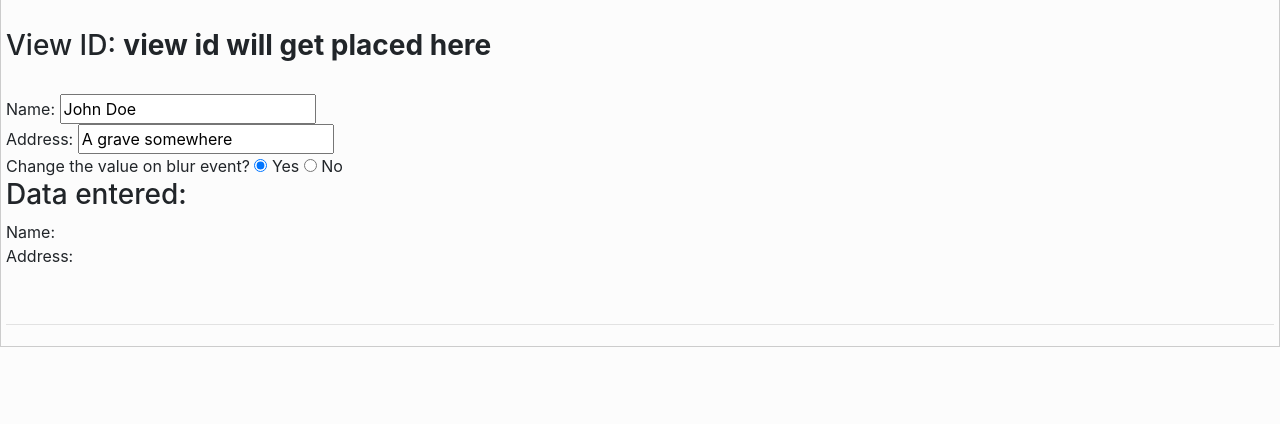
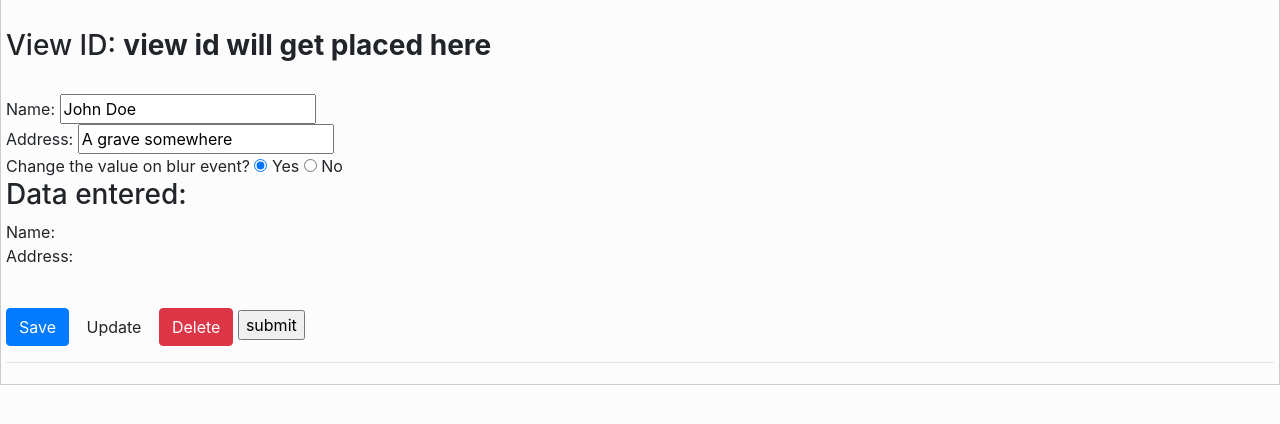
Before and after one commit to bnji/simplemvc, a plain HTML site: page examples/example8.html in a window 1280 px wide. Shown: the part 340-764 px from the top of the page. Drawn offline with nearby package versions, Linux system fonts and the light colour scheme.

Commit message:
Refactoring
Updated the cloning functionality. If buttons and/or submit input
elements are specified with name and id of "Save", "Update", "Delete",
then the corresponding methods specified in the controller will get
executed on 'click' event.

```diff
--- a/examples/example8.html
+++ b/examples/example8.html
@@ -35,6 +35,11 @@
         <br />
         Address: <span style="font-weight: bold;" datasrc="#testArea" name="address" class="excludeFromModel"> </span>
       </p>
+      <br />
+      <button class="btn btn-primary" name="Save" id="Save">Save</button>
+      <button class="btn btn-inverse" name="Update" id="Update">Update</button>
+      <button class="btn btn-danger" name="Delete" id="Delete">Delete</button>
+      <input type="submit" value="submit" name="Send" id="Send" />
       <br />
       <hr />
 
@@ -87,10 +92,25 @@
     });
 
     function createClone(_name, _address) {
-      var o = MVC.ModelView("#template", {
-        name : _name,
-        address : _address
-      }, {
+
+      var ctr = MVC.Controller({
+        Save : function(obj, par){
+          alert("saving...\n" + JSON.stringify(obj, null, 2));
+        },
+        Update : function(obj, par) {
+          alert("updating...\n" + JSON.stringify(obj, null, 2));
+        },
+        Delete : function() {
+          //alert("deleting...\n" + JSON.stringify(o, null, 2));
+          //$(o['settings']['viewId']).remove();
+          //clones[o].remove();
+          //$('#cloneCount').text(clones.length);
+        }
+      });
+
+      var settings = {
+        controller : ctr,
+        reflectModelChangeInView : true,
         focus : function(e, n, v) {
           printDebugInfo(o);
         },
@@ -105,14 +125,27 @@
         },
         clone : {
           id : '#'+Date.now(),
-          target : '#copies',
-          withDataAndEvents : true
+          //target : '#copies',
+          withDataAndEvents : true,
+          append : function(element) {
+            $("#copies").append(element);
+          }
         }
-      });
+      };
+
+
+      var o = MVC.ModelView("#template", {
+        name : _name,
+        address : _address
+      }, settings);
       //o['id'] = o['settings']['viewId']; o.SetViewFromModel();
       o.Set('id', o['settings']['viewId']);
       clones.push(o);
       printDebugInfo(o);
+
+      /*$('#save').click(function() {
+        o.Save();
+      });*/
     }
 
     function printDebugInfo(o) {
--- a/simple.mvc.js
+++ b/simple.mvc.js
@@ -59,28 +59,45 @@ var MVC = {
       $object = {};
     }
 
-    var clone = $settings['clone'];
-    clone['template'] = viewId;
-    //alert(clone['template']);
-    if(clone !== undefined) {
-      viewId = clone['id'];
-      //var newViewId = clone['id'];
-      //Clone the source
-      var viewIdNoHash = viewId.substring(1, viewId.length);
-      var element = $($(clone['template']).clone(clone['withDataAndEvents'])).attr('id', viewIdNoHash);
-      $(element).find('[datasrc]').attr('datasrc', viewId);
-      //console.log(element);
-      //If the template originally was hidden using 'display: none;' - make it visible to the user
-      element.show();
-      //Append the copy to the target
-      $(clone['target']).append(element);
-    }
-    //alert(viewId);
 
     //Make sure that the settings always exist and with certain properties.
     if($settings === null || $settings === undefined) {
       $settings = {};
     }
+
+    var clone = $settings['clone'];
+    if(clone !== undefined) {
+      //Set the clone template to be the view id
+      clone['template'] = viewId;
+      //Update the view id with the new clone id
+      viewId = clone['id'];
+      var viewIdNoHash = viewId.substring(1, viewId.length);
+      //Clone the source
+      var element = $($(clone['template'])
+                    .clone(clone['withDataAndEvents']))
+                    .attr('id', viewIdNoHash);
+
+      //Update the datasrc with the new view id
+      $(element)
+      .find('[datasrc]')
+      .attr('datasrc', viewId);
+      //Attach events to the save, update, delete (more?) buttons/submit.
+      $(element).find('button,:submit').each(function(i, e) {
+        $(this).attr('id', e.id+'_'+viewIdNoHash)
+        .bind('click', function(e) {
+          //$object.ExecuteController($id, par);
+          //$object.Save();
+          $object.ExecuteController(e.target.name);
+        });
+        console.log(i + " " + e.id);
+      });
+      //If the template originally was hidden using 'display: none;' - make it visible to the user
+      element.show();
+      //Append the copy to the target
+      clone['append'](element);
+    }
+    //alert(viewId);
+
     if($settings['viewId'] === undefined) {
       $.extend($settings, {viewId : viewId});
     }
@@ -90,7 +107,7 @@ var MVC = {
     if($settings['eventUsed'] === undefined) {
       $.extend($settings, {eventUsed : ''});
     }
-    //alert(CMN.JSTR($settings));
+
 
     //Start: Methods
 
```
Also changed, not shown: simple.mvc.min.js.
